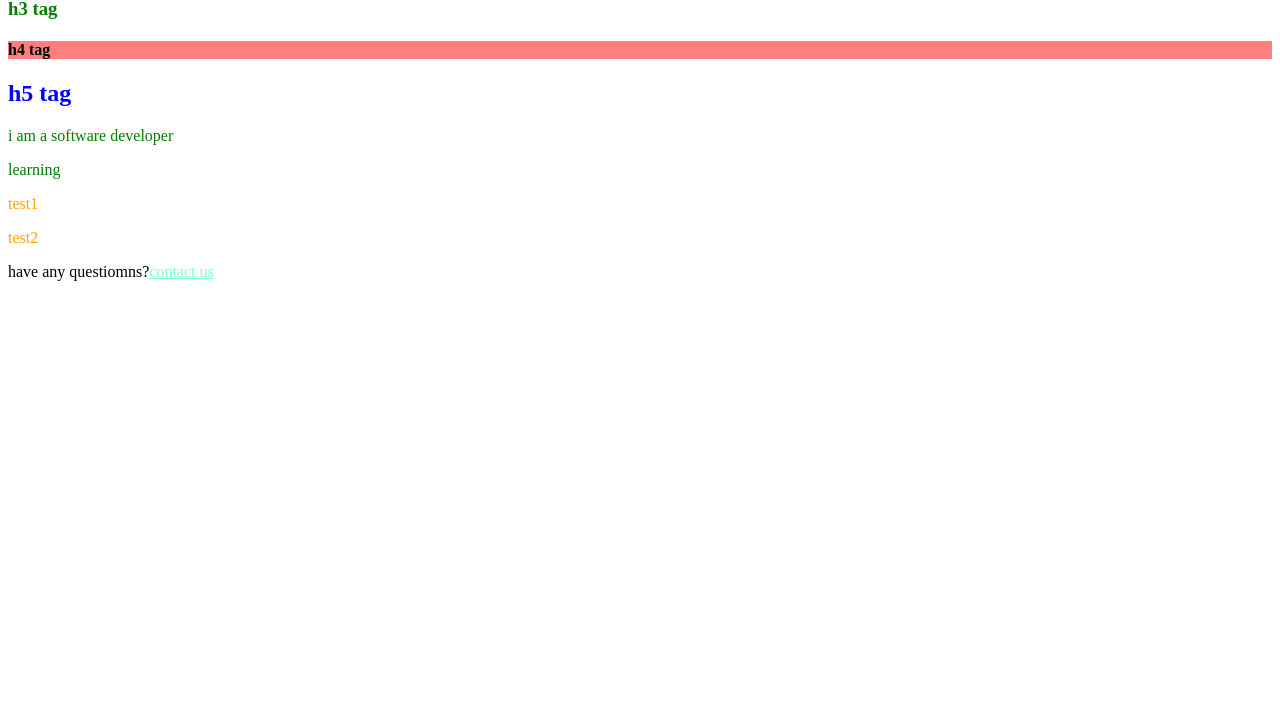
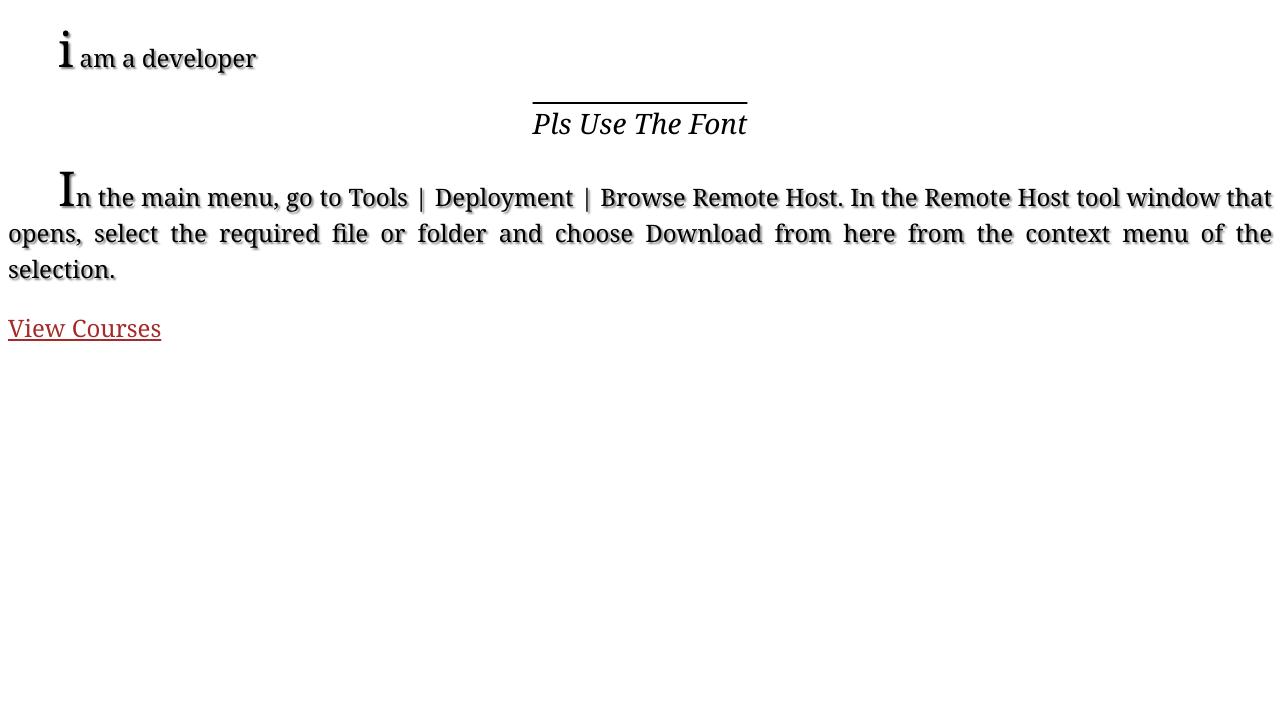
Before and after one commit to Monisha-Ramesh-125/html-and-css, a website built with webpack: page untitled1/index.html in a window 1280 px wide. Shown: the part 82-800 px from the top of the page. Built offline with nearby package versions, Linux system fonts and the light colour scheme.

Commit message:
color in css

```diff
--- a/untitled1/css/style.css
+++ b/untitled1/css/style.css
@@ -1,86 +1,78 @@
-h1,h4{
-  color : orange;
+body{
+  font-family: Georgia,'Times New Roman',Serif;
+  /*1 px = 1/125 of the inch*/
+  /*font-size: 10px;     !*default size is 16px*!*/
+  font-size: 1.5em;   /*1em =16px*/
+}
+h2 {
+  font-size: 75%; /* 75 % of 16 px is 12 px*/
+  font-size: 2em;
+  /*em is relative already body la 24px nnu calculate anathula erunthu double aitu 48px ah kamikkum */
+  /*hete 1 em = body la erukka 1.5 em*/
+  /*parent oda size ah vechu pannum parent kku ellaina ancestor antha mari poitae erukkum*/
 
-
-  /*serif is generic name */
-}
-h1{
-  color: violet;
-}
-h4{
-  color: black;
 }
 
-/* kadaisiya yenna solramo athatha atha eduthukkom here h1 is violet */
+/*font weight ---> light,medium,bold,black*/
+/*font style ---->normal,italic,oblique*/
+/*font stretch ---->condensed,regular,extended*/
 
-/* always inline css takes more priority */
-*{   /* it is applied to all tags.But specific ah yethavathu kuduthuronna atha tha priority ah edukkm */
-  color: blue;
+h3{
+  font-weight: normal;
+  font-style: italic;
+  font-stretch: expanded;
+  text-transform:  capitalize;  /*1 st word of each letter is caps*/
+  text-decoration: overline;
+  /*text-decoration-none is use in where defaulty th link is underlined if we want no underline then we put none there*/
+  text-align: center;
+  /*vertical-align: center;*/
+  /*box kkula text enga varanum or image kku pakkathul text varuthuna then top la or middle la varanumannu pakka */
+}
+p{
+  line-height: 1.5em;
+  /*letter-spacing: 0.5em;*/
+  /*word-spacing: 0.5em;*/
+text-align: justify;
+  /*text align will align the para at the end*/
+  text-indent: 50px;
+  /*1 st word evlo thoooram naganthu varanum*/
+  text-shadow: 2px 2px 2px grey;
+  /*1 st value left or right evlo thoram shadow varanum */
+  /*2 nd value is vertival*/
+  /*3 rd value is evlo blur venum*/
+
+}
+p:first-letter{
+  /*we can also use p:first line*/
+  font-size: 2em;
+}
+a:visited{
+  color: brown;
+}
+a:hover{
+  color: pink;
 }
 
-/* still h1 is violet because specific ah erukkarathu than priority */
-#dev,#learning{
-  color: green;
+a:active{
+  color:blue;
 }
-.class1{
-  color: orange;
+p.myclass{
+
+/*myclass nnu class erukka para*/
 }
 
-/* child selector */
-
-/* div oda child para */
-div>p{
-  color: black;
+p[class]{
+  /*class nnu attribute erukka paragraphs or p[id] or anything*/
 }
-
-/* descendent selector  */
-/* div ku keela a descendent */
-div a{
-  color: aquamarine;
-}
-
-/* sibling selector */
-/* both have same parent.they are under the parent */
-
-
-/*it is moew specific than above said so this color is taken for h4*/
-h1~h4{
-  color: aqua;
-}
-
-
-/* adjacent sibling selector  */
-/* it is appluedonly if h1 and h4 are siblings and they are adjacent to each other */
-h1+h3{
-  color: green;
-}
-
-h4{
-  color: black !important;
-  /*there is no priority this rule is applied irrespectively*/
-}
-
-/*color explanation*/
-
-/*we can rgb value to color */
-/*the number range is 0 to 255*/
-
-h3{
-  color: rgb(255,255,255);/*white*/
+p[id='id1']{
 
 }
-h5{
-  color: rgb(70, 97, 150);
+p[class~="myclass"]{
+  /*if the para have so many class name then if we want to use the property if the class have my class as a name */
 }
-h6{
-  color: #888888;
-  color: hsl(100,33%,44%);
+p[class^=m]{
+  /*select all para if the class startswith m*/
 }
-/*100 % white 0% white*/
-
-h4{
-  background: rgb(255,0,0);
+p[class$=p]{
+  /*select all para if the class endswith p*/
 }
-h4{
-  background: rgba(255,0,0,0.5);  /* 4 th value is opacity*/
-}
--- a/untitled1/index.html
+++ b/untitled1/index.html
@@ -1,39 +1,16 @@
-<!doctype html>
-<html class="no-js" lang="">
-
+<!DOCTYPE>
+<html>
 <head>
-  <!--internal css----><!--h1 is called selector here---->
-
-  <!--  <style type="text/css">-->
-  <!--    h1{-->
-  <!--      color: black;-->
-  <!--    }-->
-  <!--    </style>-->
-  <link rel = "stylesheet" href="css/style.css"type="text/css">
-
-  <title>my dashboard</title>
+  <title>text in css</title>
+  <link rel="stylesheet" href="css/style.css">
 </head>
-
 <body>
 
-<!--inline css---->
-
-<!--<h1 style="color: green;text-decoration: underline">test the style</h1>-->
-<h1>h1 tag</h1>
-<h3>h3 tag</h3>
-<h4>h4 tag</h4>
-<h2>h5 tag</h2>
-<p id = "dev"> i am a software developer </p>
-<p id ="learning">learning</p>
-<p class = "class1">test1</p>
-<p class = "class1">test2</p>
-
-<!---div is a parent of p and a. p is a parent of a ---->
-<!--i want p only black....div oda child mattu enaku black color la varanum--->
-<!--we can say a is descendent of div ...not child--->
-<div>
-  <p>have any questiomns?<a href="">contact us</a></p>
-</div>
+<h2>monisha's website</h2>
+<div class ="box"></div>
+<p id="para1" class = "myclass class2">i am a developer</p>
+<h3>pls use the font</h3>
+<p>In the main menu, go to Tools | Deployment | Browse Remote Host. In the Remote Host tool window that opens, select the required file or folder and choose Download from here from the context menu of the selection.</p>
+<a href="">View Courses</a>
 </body>
-
 </html>
```
